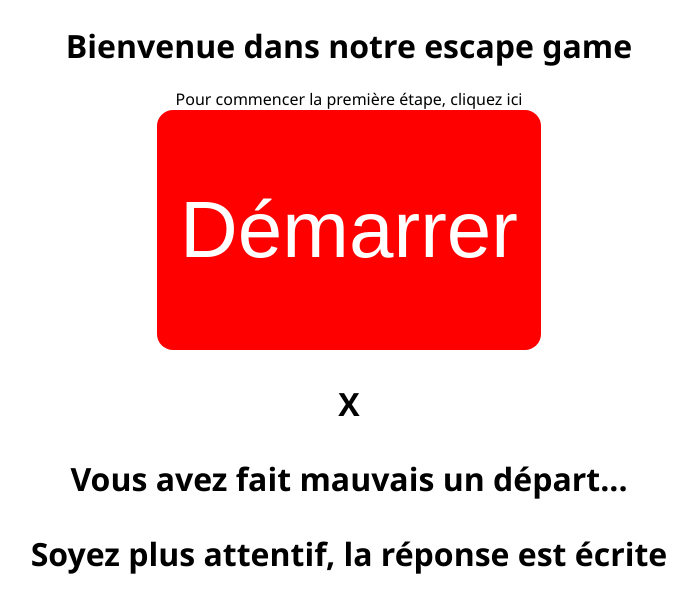
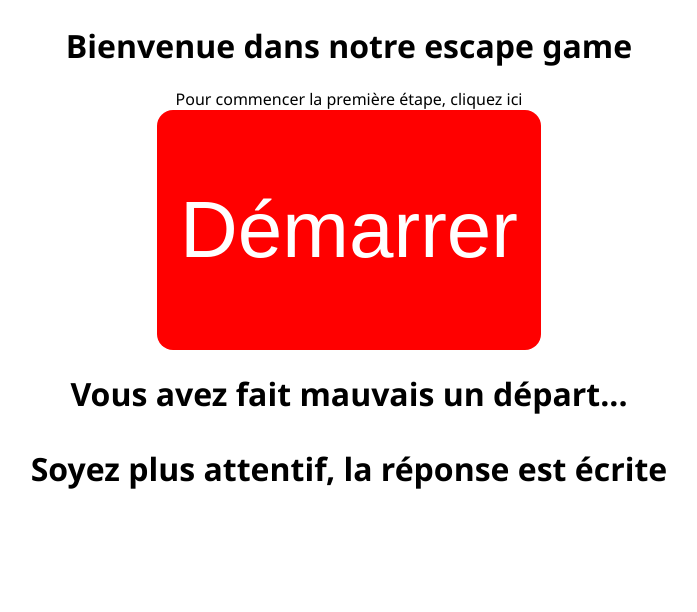
Before and after one commit to TheotimChevalier/Escape-number-1, a React (Create React App) app in the folder my-react-website/: page / in a window 1280 px wide. Both pictures are taken after a click on the button "Démarrer". Shown: the top 612 px of the page, without its empty margins (291-988 px from the left). Built offline with nearby package versions, Linux system fonts and the light colour scheme; the HTML template or start-up script is replaced by a standard one.

Commit message:
bouton red crois delete

```diff
--- a/my-react-website/src/components/ButonRed/ButtonRed.jsx
+++ b/my-react-website/src/components/ButonRed/ButtonRed.jsx
@@ -3,7 +3,6 @@ const ButtonRed = () => {
     return (
         <>
         <h1>
-            <p className="cross">X</p>
             Vous avez  fait mauvais un départ...
             <p>Soyez plus attentif, la réponse est écrite</p>
         </h1>
```
